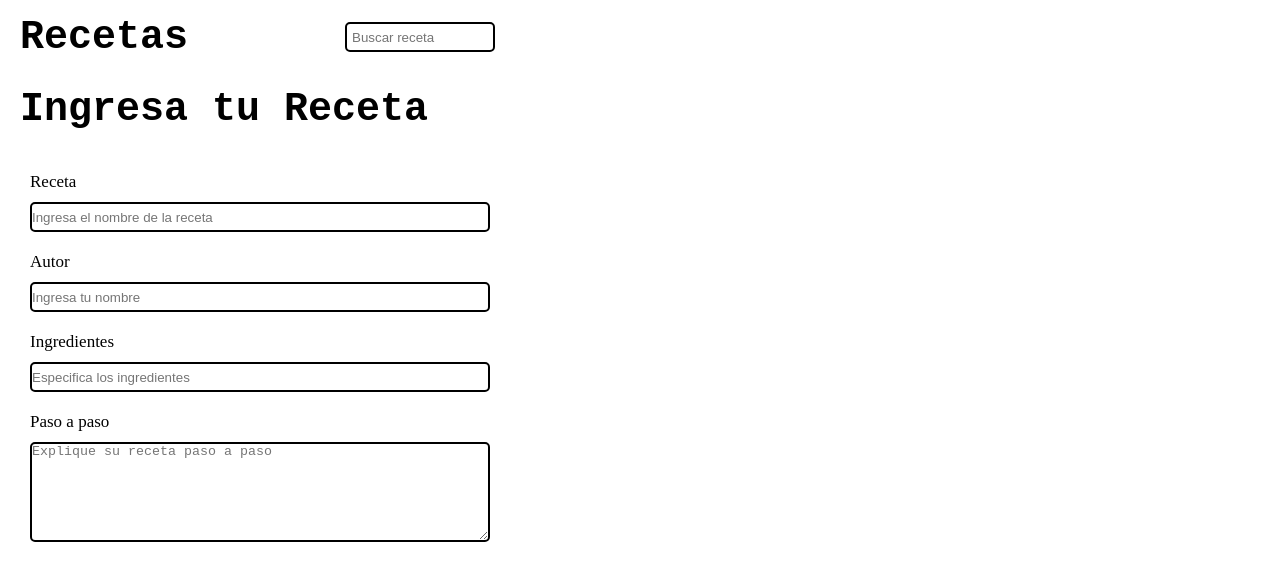
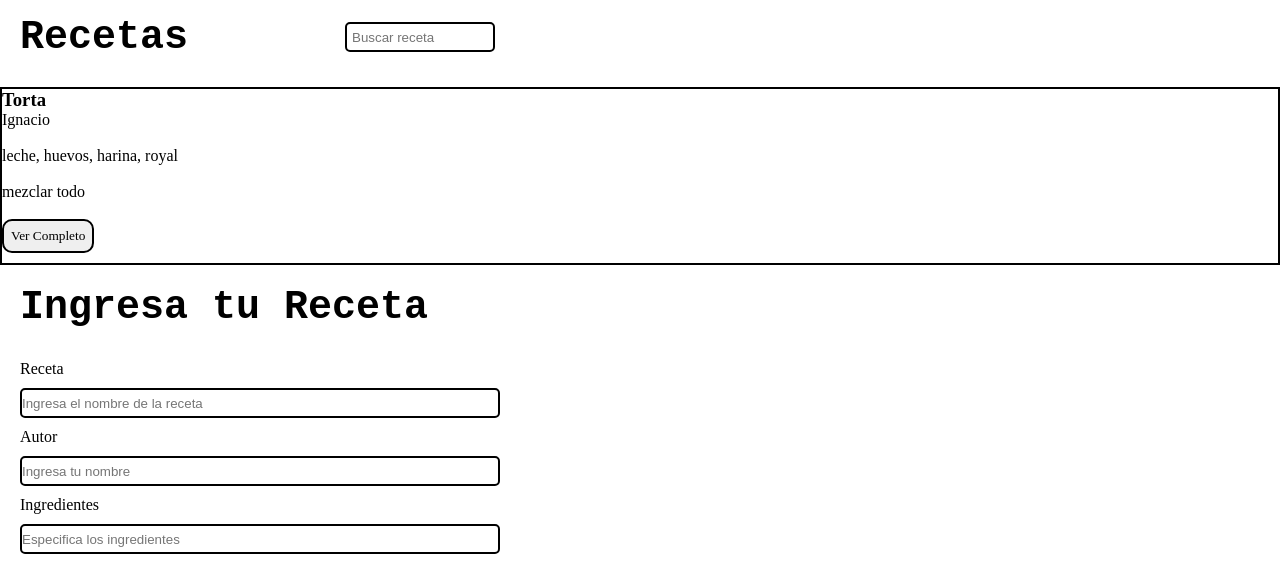
Before and after one commit to NachRei/PreEntrega3JS-Reimundez, a plain HTML site: page index.html in a window 1280 px wide. Shown: the part 227-788 px from the top of the page. Drawn offline with Linux system fonts and the light colour scheme.

Commit message:
arreglo de funciones

```diff
--- a/assets/js/main.js
+++ b/assets/js/main.js
@@ -6,8 +6,17 @@ const   receta = document.querySelector("#receta"),
         pasos = document.querySelector("#pasos"),
         search = document.querySelector("#search"),
         contenidoDinamico =  document.querySelector("#contDinamic"),
-        formReceta = document.querySelector("#formReceta");
-const recetasActuales = [
+        formReceta = document.querySelector("#formRecetas");
+        boton = document.querySelector("#btnSubmit");
+        console.log(formReceta);
+        console.log(receta);
+        console.log(autor);
+        console.log(ingredientes);
+        console.log(pasos);
+        console.log(search);
+        console.log(contenidoDinamico);
+        console.log(boton);
+let recetasActuales = [
     {
         receta: "Torta",
         autor: "Ignacio",
@@ -46,14 +55,14 @@ function filtrar(arr, filtro) {
 
 function crearTarjeta (arr){
     contenidoDinamico.innerHTML = "";
-    const card = "";
+    let card = "";
     for (const obj of arr) {
-        const {newReceta, newAutor, newIngre, newPasos} = obj;
-        card.innerHTML = `<div class="tarjeta">
-                    <h3 class="tarjetaTitle">${newReceta}</h3>
-                    <p class="tarjetaAutor">${newAutor}</p><br>
-                    <p class="tarjetaIngre">${newIngre}</p><br>
-                    <p class="tarjetaPasos">${newPasos}</p><br>
+        const {receta, autor, ingredientes, pasos} = obj;
+        card = `<div class="tarjeta">
+                    <h3 class="tarjetaTitle">${receta}</h3>
+                    <p class="tarjetaAutor">${autor}</p><br>
+                    <p class="tarjetaIngre">${ingredientes}</p><br>
+                    <p class="tarjetaPasos">${pasos}</p><br>
                     <button type="button" class="tarjeta-btn">Ver Completo</button>
                 </div>`;
         contenidoDinamico.innerHTML += card;
@@ -73,7 +82,7 @@ function agregar(arr, recetasNew) {
 crearTarjeta(recetas);
 
 // Escucho botón submit
-
+console.log(formReceta);
 formReceta.addEventListener("submit", (e) => {
     e.preventDefault();
     const newRecet = new recetaNueva(
--- a/index.html
+++ b/index.html
@@ -24,7 +24,7 @@
     <div class="ingresarReceta">
         <h2 class="formTitle">Ingresa tu Receta</h2>
         <div class="formulario">
-            <form class="formRecetas">
+            <form id="formRecetas">
                 <label class="label">Receta <input id="receta" class="control-form1" type="text" name="receta" placeholder="Ingresa el nombre de la receta" required></label>
                 <label class="label">Autor <input id="autor" class="control-form1" type="text" name="autor" placeholder="Ingresa tu nombre"></label>
                 <label class="label">Ingredientes <input id="ingredientes" class="control-form1" type="text" name="ingredientes" placeholder="Especifica los ingredientes" required></label>
```
